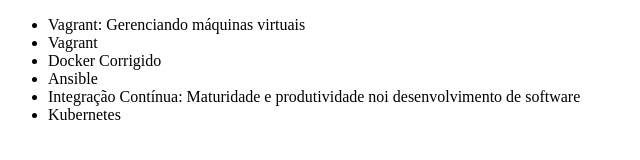
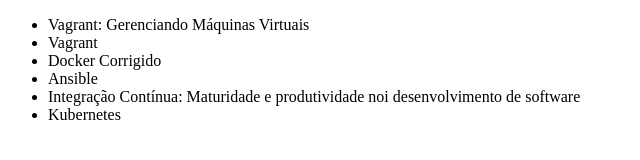
Before and after one commit to VictorRodriguesDosSantos/alura-git, a plain HTML site: page index.html in a window 1280 px wide. Shown: the full height of the page, 0-640 px from the left. Drawn offline with Linux system fonts and the light colour scheme.

Commit message:
Corrigindo curso de vagrant

```diff
--- a/index.html
+++ b/index.html
@@ -8,7 +8,7 @@
 
 <body>
     <ul>
-        <li>Vagrant: Gerenciando máquinas virtuais</li>
+        <li>Vagrant: Gerenciando Máquinas Virtuais</li>
         <li>Vagrant</li>
         <li>Docker Corrigido</li>
         <li>Ansible</li>
```
